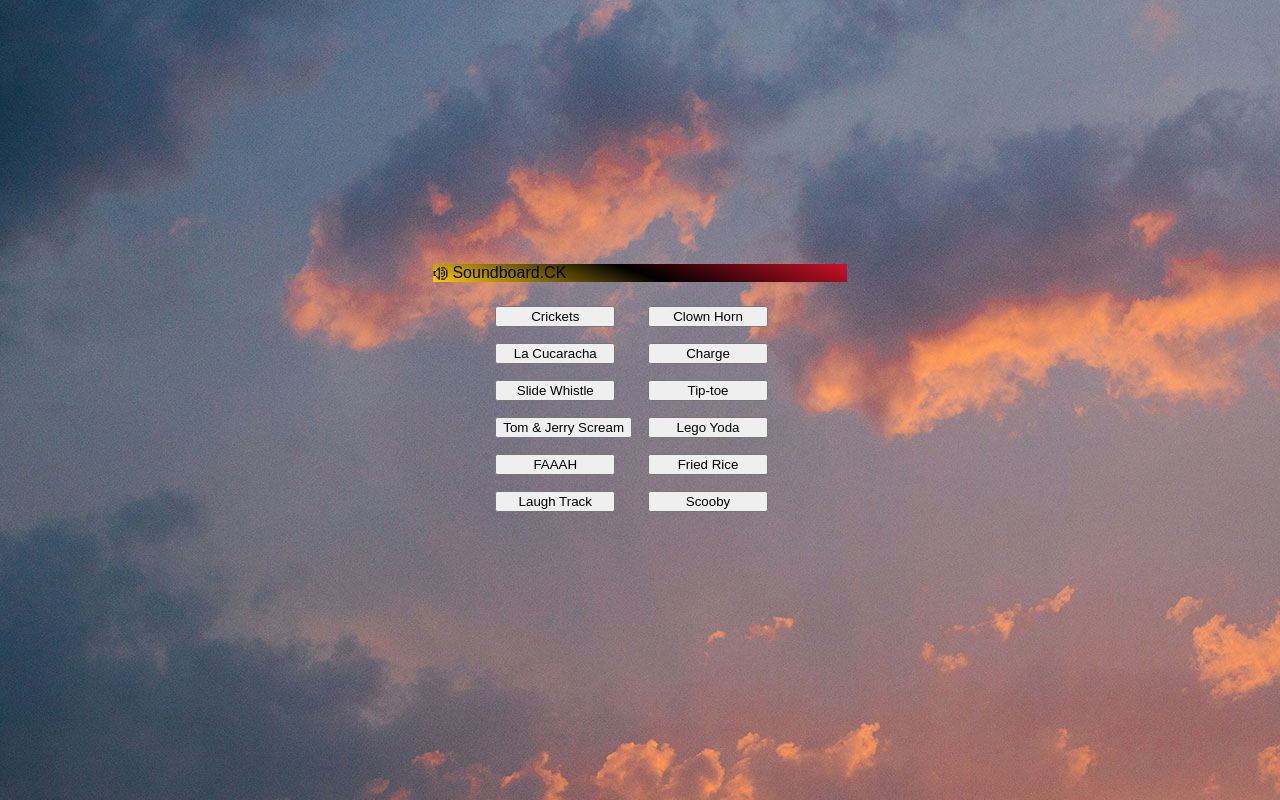
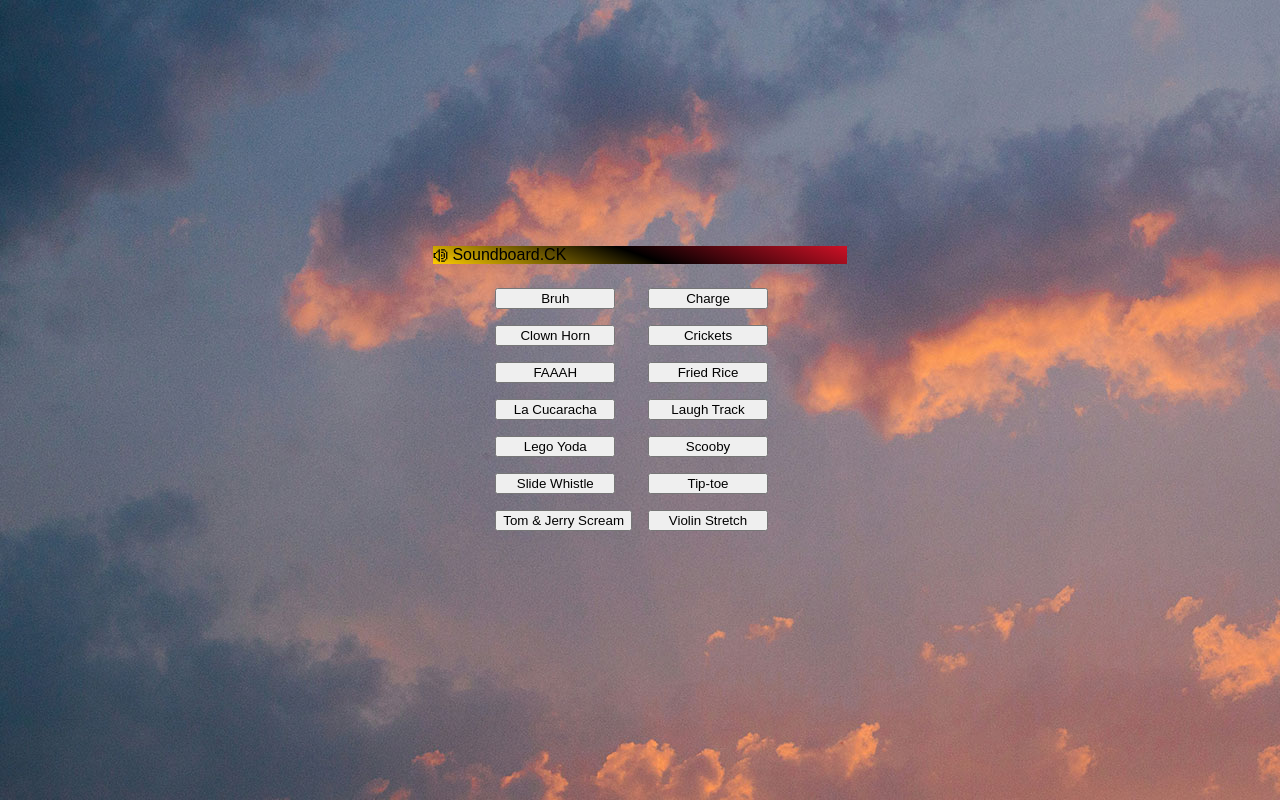
Before and after one commit to contreau/soundboard.ck, a website built with Vite: page index.html in a window 1280 px wide. Built offline with nearby package versions, Linux system fonts and the light colour scheme; files whose address does not match are found by name.

Commit message:
new sounds

```diff
--- a/index.html
+++ b/index.html
@@ -74,10 +74,6 @@
         padding: 2px;
       }
 
-      div.window-body {
-        overflow-y: scroll;
-      }
-
       div.title-bar {
         background: linear-gradient(20deg, #ffcd00, #000, #ce1126);
       }
--- a/src/sound-config.json
+++ b/src/sound-config.json
@@ -1,19 +1,43 @@
 [
   {
-    "fileName": "sounds/crickets.mp3",
-    "displayName": "Crickets"
+    "fileName": "sounds/bruh.mp3",
+    "displayName": "Bruh"
+  },
+  {
+    "fileName": "sounds/charge.mp3",
+    "displayName": "Charge"
   },
   {
     "fileName": "sounds/clown-horn.mp3",
     "displayName": "Clown Horn"
   },
   {
+    "fileName": "sounds/crickets.mp3",
+    "displayName": "Crickets"
+  },
+  {
+    "fileName": "sounds/faaah.mp3",
+    "displayName": "FAAAH"
+  },
+  {
+    "fileName": "sounds/fried-rice.mp3",
+    "displayName": "Fried Rice"
+  },
+  {
     "fileName": "sounds/cucaracha.mp3",
     "displayName": "La Cucaracha"
   },
   {
-    "fileName": "sounds/charge.mp3",
-    "displayName": "Charge"
+    "fileName": "sounds/laugh-track.mp3",
+    "displayName": "Laugh Track"
+  },
+  {
+    "fileName": "sounds/lego-yoda.mp3",
+    "displayName": "Lego Yoda"
+  },
+  {
+    "fileName": "sounds/scooby-laugh.mp3",
+    "displayName": "Scooby"
   },
   {
     "fileName": "sounds/slide-whistle.mp3",
@@ -28,24 +52,7 @@
     "displayName": "Tom & Jerry Scream"
   },
   {
-    "fileName": "sounds/lego-yoda.mp3",
-    "displayName": "Lego Yoda"
-  },
-
-  {
-    "fileName": "sounds/faaah.mp3",
-    "displayName": "FAAAH"
-  },
-  {
-    "fileName": "sounds/fried-rice.mp3",
-    "displayName": "Fried Rice"
-  },
-  {
-    "fileName": "sounds/laugh-track.mp3",
-    "displayName": "Laugh Track"
-  },
-  {
-    "fileName": "sounds/scooby-laugh.mp3",
-    "displayName": "Scooby"
+    "fileName": "sounds/violin.mp3",
+    "displayName": "Violin Stretch"
   }
 ]
```
Also changed, not shown: 2 other files.
